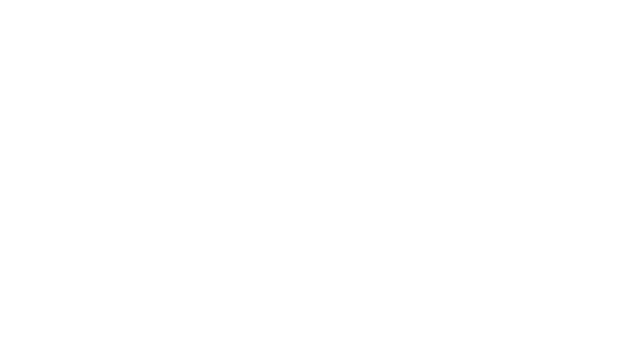
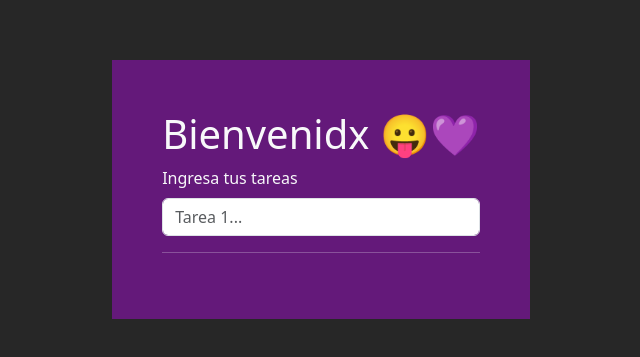
Before and after one commit to CardozoMartin/ReactRolling-Grupo2, a React (Vite) app: page / in a window 1280 px wide. Shown: the part 211-568 px from the top of the page, without its empty margins (319-959 px from the left). Built offline with nearby package versions, Linux system fonts and the light colour scheme.

Commit message:
termino revisión del ejercicio 4

```diff
--- a/src/components/Ejercicio 4/Ejercicio4.jsx
+++ b/src/components/Ejercicio 4/Ejercicio4.jsx
@@ -1,52 +1,48 @@
-import { useRef, useState } from "react";
-
-import { generateRandomId } from "../../Utils";
+import { useState } from "react";
 
 // ---------------------------
 // Ejercicio 4: Crear una aplicación web que muestre una lista de tareas, al ingresar una tarea en el input y presionar enter.
 // ---------------------------
 
+function TodoList() {
+  const [task, setTask] = useState(''); // task = tarea actual
+  const [tasks, setTasks] = useState([]); // tasks = lista de tareas
 
-const TodoList = () => {
-  const [tasks, setTasks] = useState([]);
-
-  const taskRef = useRef();
+  const handleChangeTask = (e) => {
+    setTask(e.target.value);
+  };
 
   const handleSubmit = (e) => {
     e.preventDefault();
+    if (task.trim() === '') return;
 
-  const taskText = taskInput.value;
-  const taskInput = taskRef.current;
+    const uppercaseTask = task.charAt(0).toUpperCase() + task.slice(1);
 
-    if (taskText) {
-      setTasks((prevList) => [
-        ...prevList,
-        { id:generateRandomId(), text:taskText },
-      ]);
-      taskInput.value = "";
-    }
+    setTasks([...tasks, uppercaseTask]);
+    setTask('');
   };
 
-
   return (
-    <section className='forthExercise text-light'>
-      <h1>Bienvenidx 😛</h1>
-      <h2 className='mb-3'>Ingresa tus tareas</h2>
+    <section className="forthExercise text-light">
+      <div className="divForth">
+      <h1>Bienvenidx 😛💜</h1>
       <form onSubmit={handleSubmit}>
-        <fieldset>
-      <input
-        type="text"
-        placeholder="Tarea 1..."
-        className='list-group-item d-flex align-items-center justify-content-between mt-3'
-        ref={taskRef}
-      />
-      </fieldset>
-      <button type='submit' className='btn btn-secondary mt-5'>Crear tarea</button>
+      <label htmlFor="list-input" className="form-label">
+        Ingresa tus tareas
+        </label>
+        <input
+          type="text"
+          id="list-input"
+          placeholder="Tarea 1..."
+          className="mb-3 form-control"
+          value={task}
+          onChange={handleChangeTask}
+        />
       </form>
-      <div className='text-light'>
-      <ul className='list-group'>
-        {tasks.map((item) => (
-          <TodoList key={item.id} task={item} setTasks={setTasks} />
+      <hr />
+      <ul className="todoListForth">
+        {tasks.map((task, index) => (
+          <li key={index}> - {task}</li>
         ))}
       </ul>
       </div>
--- a/src/index.css
+++ b/src/index.css
@@ -1,3 +1,7 @@
+body{
+    background-color: #272727;
+}
+
 .thirdExercise {
     display: flex;
     flex-direction: column;
@@ -13,6 +17,17 @@
     align-items: center;
     height: 100vh;
   }
+
+  .divForth{
+    background-color: rgb(100, 25, 122);
+    padding: 50px;
+  }
+
+  .todoListForth{
+  list-style: none;
+  padding: 0;
+  }
+
 
   .sixthExercise {
     display: flex;
--- a/src/main.jsx
+++ b/src/main.jsx
@@ -4,7 +4,7 @@
 // import App1 from './components/Ejercicio 1/Ejercicio1.jsx';
 // import App2 from './components/Ejercicio 2/Ejercicio2.jsx';
 // import NewMessage from './components/Ejercicio 3/Ejercicio3.jsx';
-// import TodoList from './components/Ejercicio 4/Ejercicio4.jsx';
+import TodoList from './components/Ejercicio 4/Ejercicio4.jsx';
 // import App6 from './components/Ejercicio 6/Ejercicio6';
 // import FormExsEight from './components/Ejercicio 8/Ejercicio8';
 // import Appointment from './components/Ejercicio 9/Ejercicio9';
@@ -20,7 +20,7 @@
   {/* <App1 name="world" /> */}
   {/* <App2 name="My friend" /> */}
   {/* <NewMessage /> */}
-  {/* <TodoList /> */}
+  <TodoList />
   {/* Ejercicio5 */}
   {/* <App6 /> */}
   {/* Ejercicio7 */}
```
